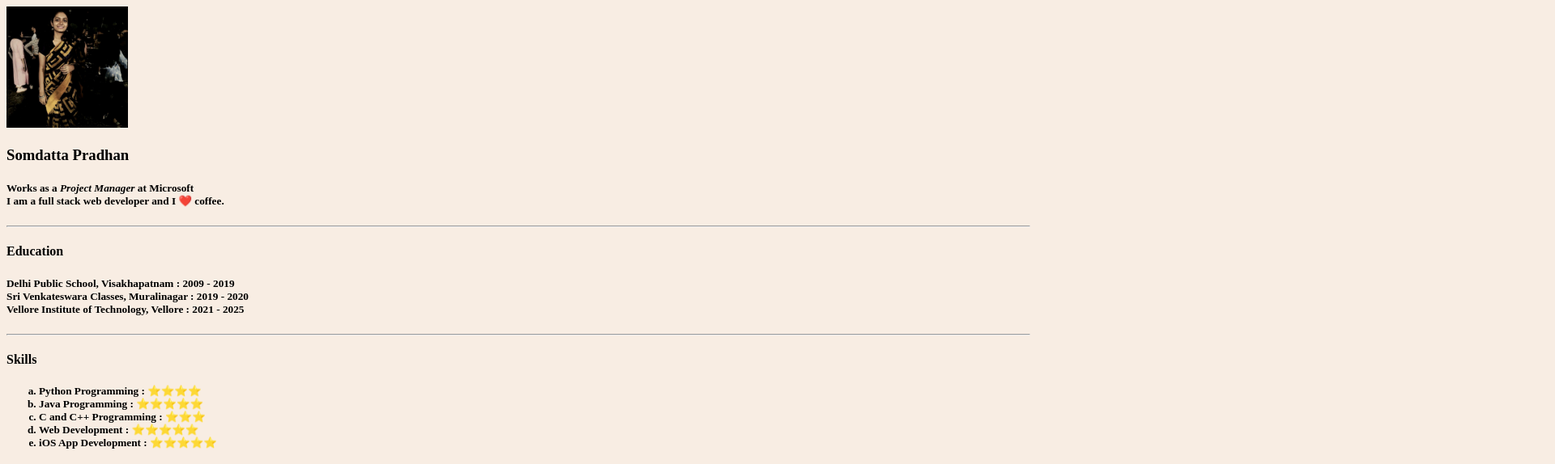
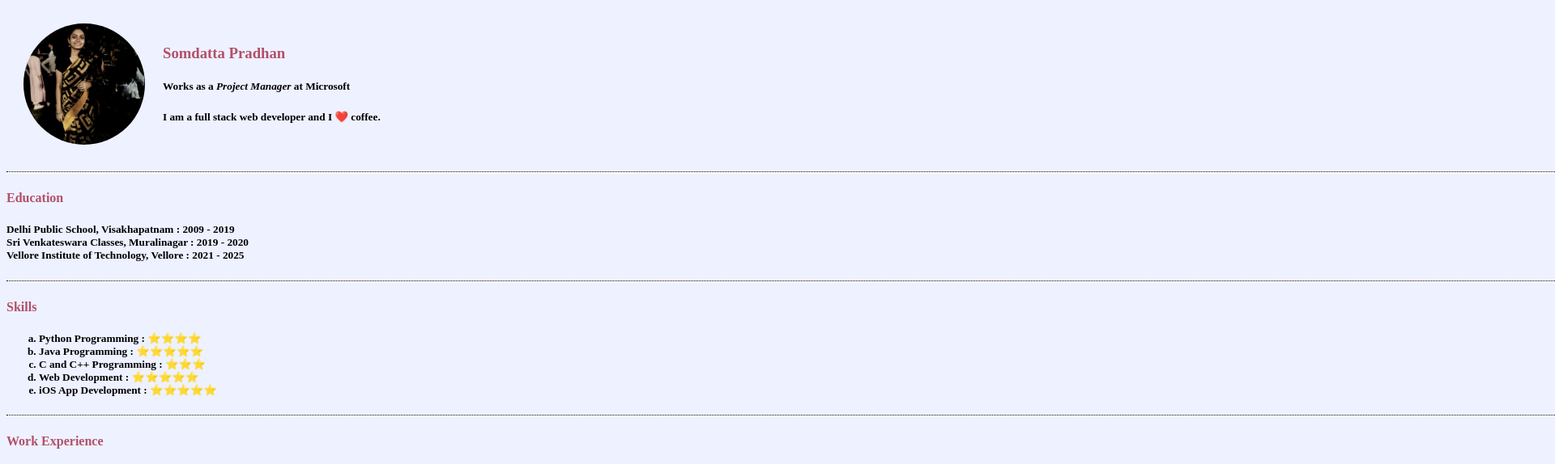
Before and after one commit to smdttp23/democv.github.io, a plain HTML site: page index.html in a window 1280 px wide. Shown: the top 574 px of the page at 81% size, 1920 px wide, since content can reach past the window. Drawn offline with Linux system fonts and the light colour scheme; files that its build step writes are made by us from their sources.

Commit message:
Update index.html

```diff
--- a/index.html
+++ b/index.html
@@ -5,11 +5,18 @@
     <meta http-equiv="X-UA-Compatible" content="IE=edge">
     <meta name="viewport" content="width=device-width, initial-scale=1.0">
     <title>Somdatta Pradhan</title>
+    <link rel="stylesheet" href="css/stylesheet1.css">
+    <link rel="icon" href="favicon.ico?v=2">
 </head>
-<body bgcolor="#F8EDE3">
-  <img src="somdatta.jpeg" width="150" height="150" alt="Somdatta Pradhan's profile picture">
-  <h3>Somdatta Pradhan</h3>
-  <h5>Works as a <em>Project Manager</em> at <Strong>Microsoft</Strong><br>I am a full stack web developer and I ❤️ coffee.</h5>
+<body>
+  <table cellspacing="20">
+    <tr>
+      <td><img src="somdatta.jpeg" width="150" height="150" alt="Somdatta Pradhan's profile picture"></td>
+      <td><h3>Somdatta Pradhan</h3>
+      <p><h5>Works as a <em>Project Manager</em> at <Strong>Microsoft</Strong></h5></p>
+      <p><h5>I am a full stack web developer and I ❤️ coffee. </h5></p></td>
+    </tr>
+  </table>
   <hr>
   <h4>Education</h4>
   <h5>Delhi Public School, Visakhapatnam : 2009 - 2019<br>Sri Venkateswara Classes, Muralinagar : 2019 - 2020<br>Vellore Institute of Technology, Vellore : 2021 - 2025</h5>
```
